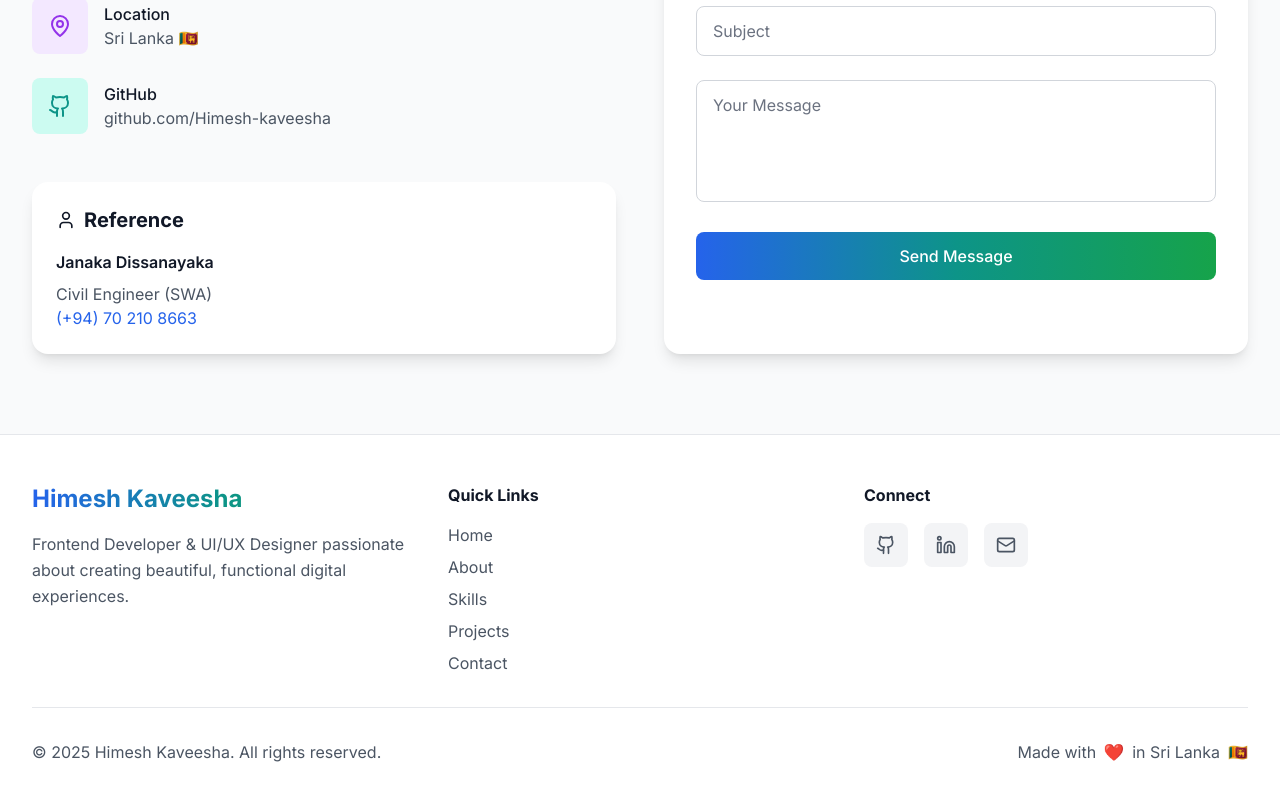
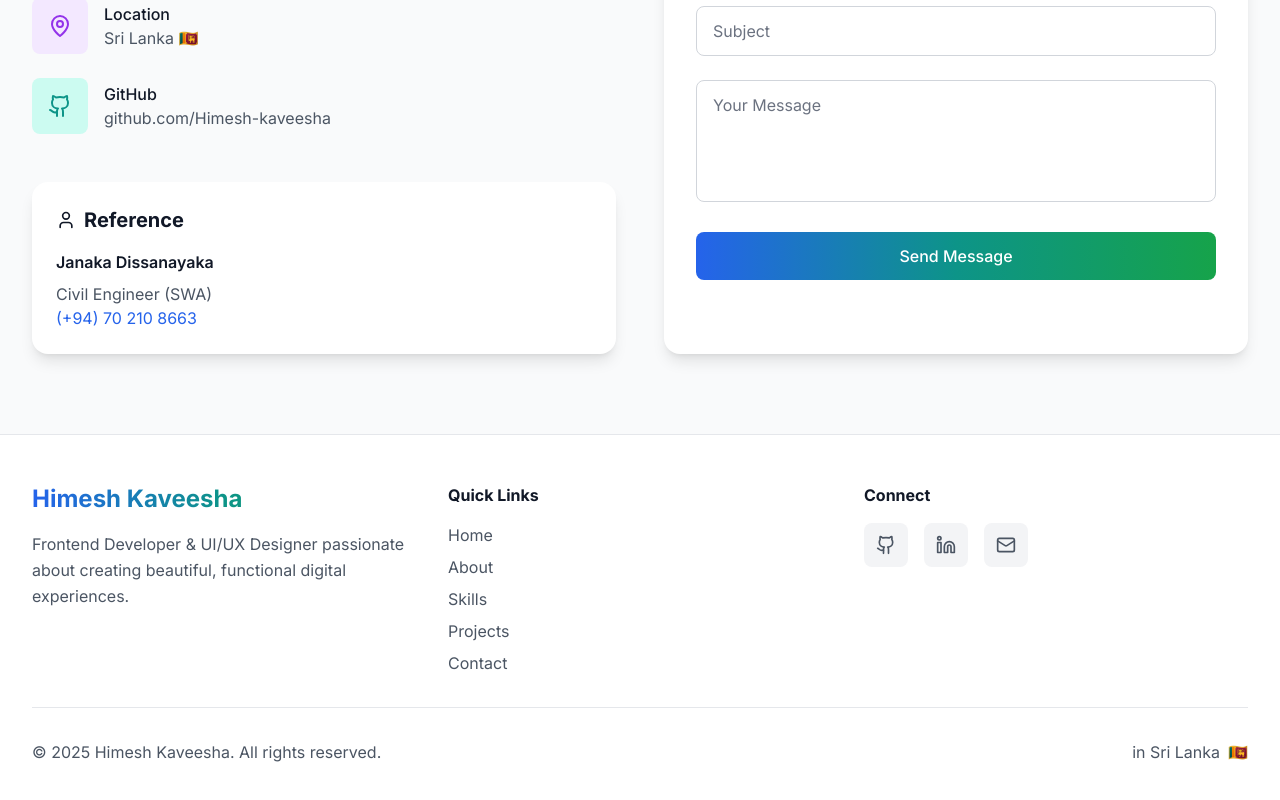
Before and after one commit to Himesh-kaveesha/My-Portfolio, a Next.js app: page / in a window 1280 px wide. Shown: the part 4878-5678 px from the top of the page. Built offline with nearby package versions, Linux system fonts and the light colour scheme.

Commit message:
footer edit

```diff
--- a/components/Footer.js
+++ b/components/Footer.js
@@ -60,8 +60,7 @@ export default function Footer() {
             © 2025 Himesh Kaveesha. All rights reserved.
           </div>
           <div className="flex items-center space-x-2 text-gray-600 dark:text-gray-300">
-            <span>Made with</span>
-            <span className="text-red-500 animate-pulse">❤️</span>
+
             <span>in Sri Lanka</span>
             <span>🇱🇰</span>
           </div>
```
